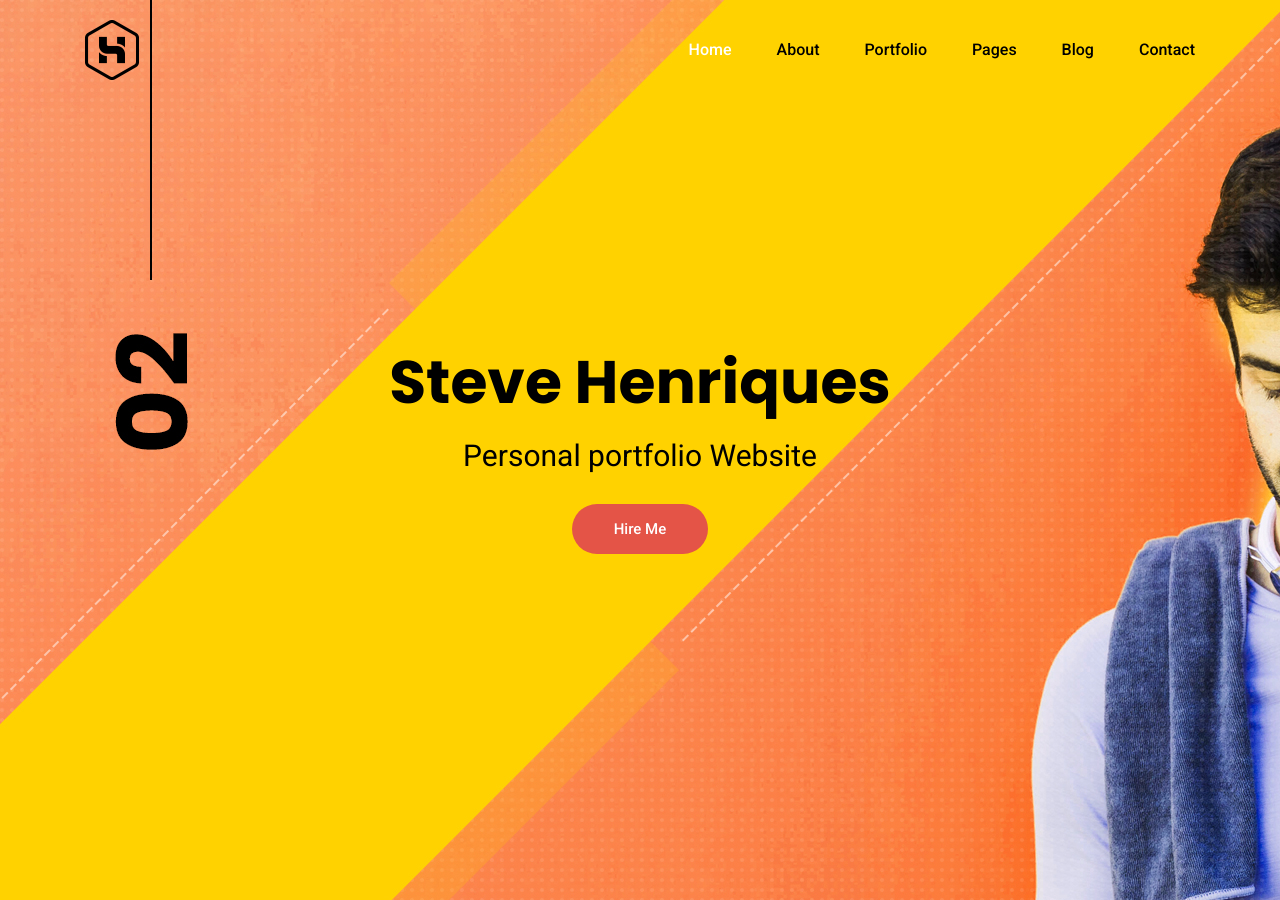
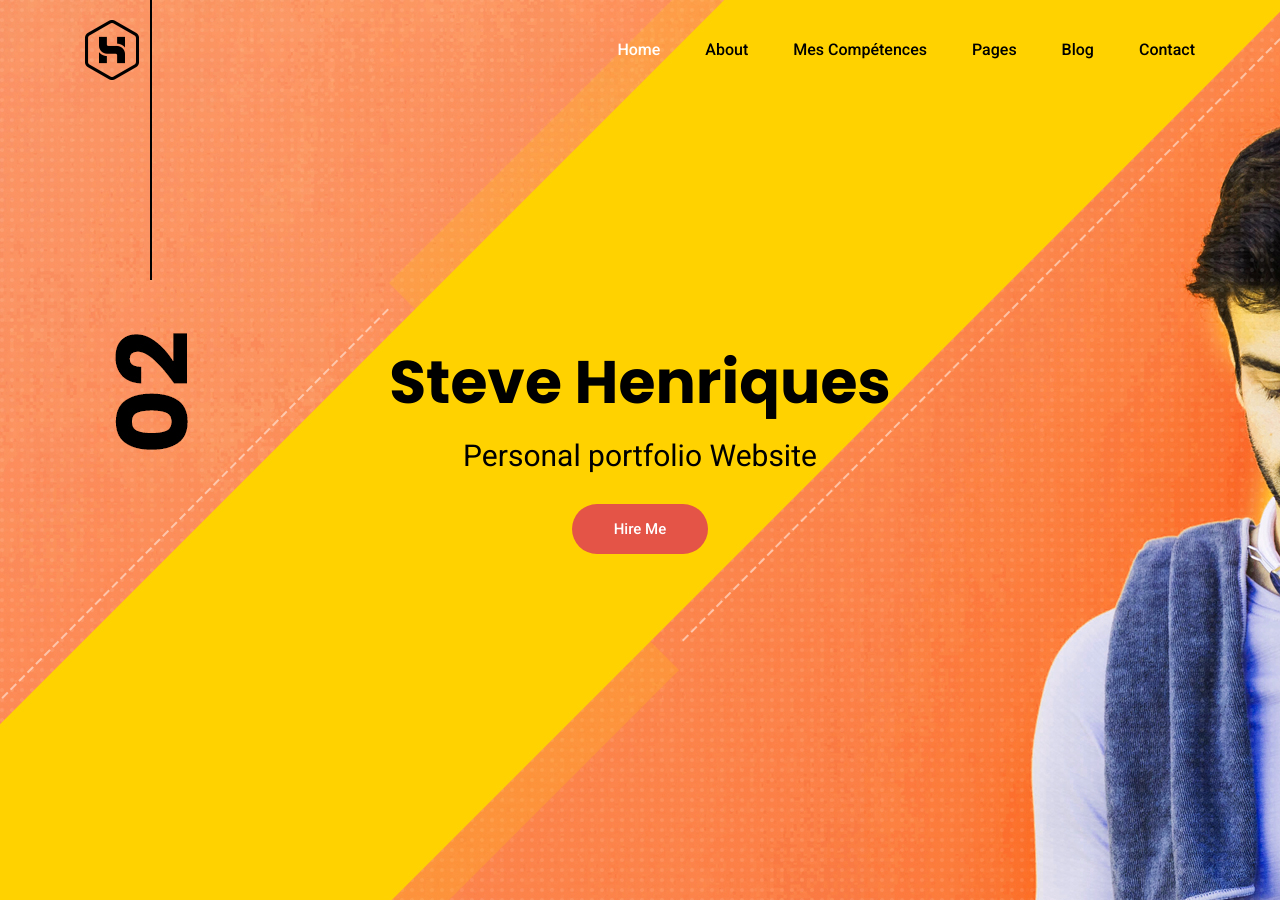
Before and after one commit to Haidane/Mon-CV, a Jekyll site: the page steve/index.html, which Jekyll copies as it is, in a window 1280 px wide and 900 px high. Built offline with Jekyll 4.4.1, drawn with Linux system fonts in a browser that asks for light colours.

Commit message:
Update index.html

```diff
--- a/steve/index.html
+++ b/steve/index.html
@@ -41,7 +41,7 @@
 							<li class="nav-item active"><a class="nav-link" href="index.html">Home</a></li>
 							<li class="nav-item"><a class="nav-link" href="about-us.html">About</a></li>
 							<li class="nav-item submenu dropdown">
-								<a class="nav-link" href="#">Portfolio</a>
+								<a class="nav-link" href="#">Mes compétences</a>
 								<ul class="dropdown-menu">
 									<li class="nav-item"><a class="nav-link" href="portfolio.html">Portfolio</a></li>
 									<li class="nav-item"><a class="nav-link" href="portfolio-details.html">Portrfolio Details</a>
```
